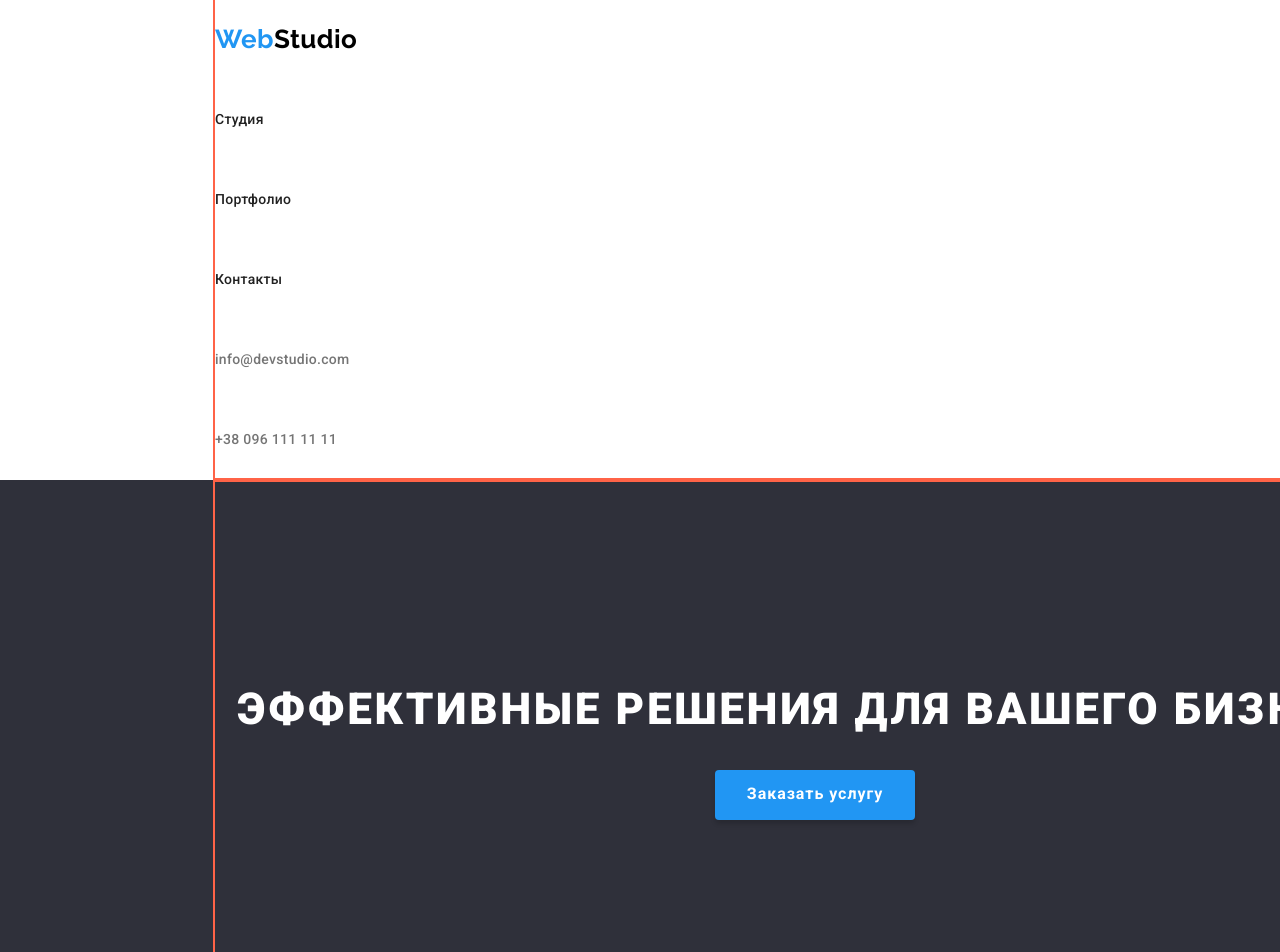
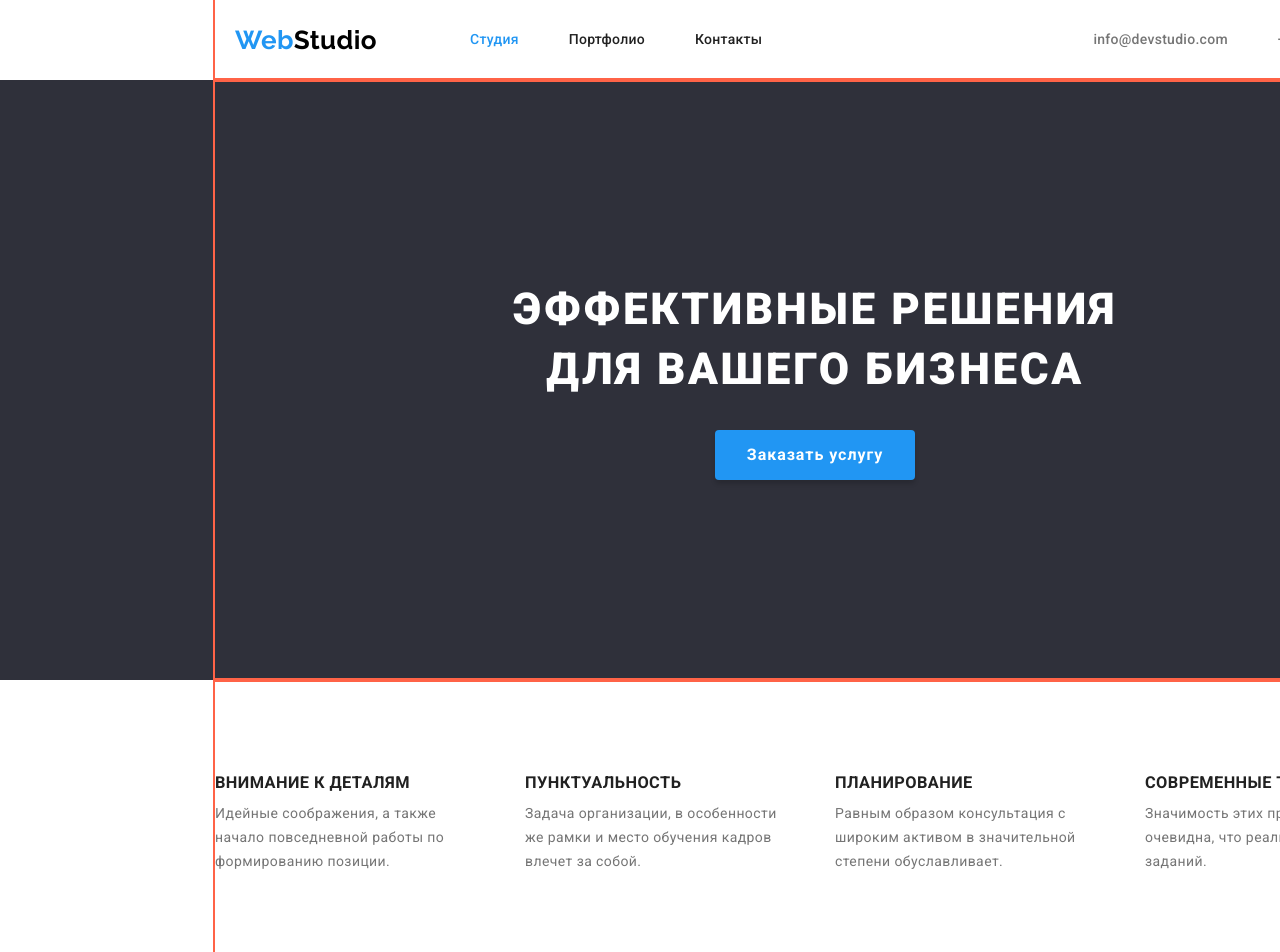
Before and after one commit to Grantoed/goit-markup-hw-03, a plain HTML site: page index.html in a window 1280 px wide. Shown: the top 952 px of the page. Drawn offline with nearby package versions, Linux system fonts and the light colour scheme.

Commit message:
флексбокс начат

```diff
--- a/css/styles.css
+++ b/css/styles.css
@@ -14,11 +14,12 @@
 }
 
 body {
+  background-color: var(--primary-bg-color);
+  color: var(--primary-text-color);
+
   font-family: "Roboto", sans-serif;
   font-size: 14px;
   letter-spacing: 0.03em;
-  background-color: var(--primary-bg-color);
-  color: var(--primary-text-color);
 }
 
 a {
@@ -33,6 +34,7 @@ p {
 ul {
   margin: 0px;
   padding: 0px;
+
   list-style: none;
 }
 
@@ -46,17 +48,33 @@ h6 {
   padding: 0px;
 }
 
+.container {
+  width: 1200px;
+  margin: 0 215px;
+  outline: 2px solid tomato;
+}
+
 /* Шапка */
+.main-nav {
+  display: flex;
+
+  align-items: center;
+}
+
+.header nav {
+  display: flex;
+
+  align-items: center;
+}
+
 .logo {
-  display: inline-block;
+  margin-left: 20px;
+  margin-right: 93px;
+
   font-family: "Raleway", sans-serif;
   font-weight: 700;
   font-size: 26px;
   line-height: 1.19;
-}
-
-.header .logo {
-  margin: 24px 0 25px 0;
 }
 
 .logo-web {
@@ -67,19 +85,29 @@ h6 {
   color: var(--logo-studio-primary);
 }
 
-.site-nav,
-.auth-nav {
+.site-nav {
+  display: flex;
+
   font-weight: 500;
   line-height: 1.14;
   letter-spacing: 0.02em;
 }
 
-.site-nav > li {
-  padding: 32px 0;
+.site-nav .item:not(:last-child) {
+  margin-right: 50px;
 }
 
 .site-nav .link {
+  display: block;
+
+  padding-top: 32px;
+  padding-bottom: 32px;
+
   color: var(--title-text-color);
+}
+
+.link.current {
+  color: var(--accent-color);
 }
 
 .site-nav .link:hover,
@@ -87,8 +115,18 @@ h6 {
   color: var(--accent-color);
 }
 
-.auth-nav > li {
-  padding: 32px 0;
+.auth-nav {
+  display: flex;
+
+  margin-left: 331px;
+
+  font-weight: 500;
+  line-height: 1.14;
+  letter-spacing: 0.02em;
+}
+
+.auth-nav .item:not(:last-child) {
+  margin-right: 50px;
 }
 .auth-nav .link {
   color: var(--primary-text-color);
@@ -101,9 +139,10 @@ h6 {
 
 /* Баннер */
 .hero {
+  text-align: center;
+
   background-color: var(--hero-bg-color);
   color: var(--primary-bg-color);
-  text-align: center;
 }
 
 .hero .container {
@@ -111,7 +150,12 @@ h6 {
 }
 
 .hero-title {
+  width: 700px;
+
+  margin-left: auto;
+  margin-right: auto;
   margin-bottom: 30px;
+
   font-weight: 900;
   font-size: 44px;
   line-height: 1.36;
@@ -120,31 +164,49 @@ h6 {
 }
 
 .hero-button {
-  font-family: inherit;
   width: 200px;
   height: 50px;
+
+  background-color: var(--accent-color);
+  color: var(--primary-bg-color);
+
+  font-family: inherit;
   font-weight: 700;
   font-size: 16px;
   line-height: 1.88;
   letter-spacing: 0.06em;
-  background-color: var(--accent-color);
-  color: var(--primary-bg-color);
-  cursor: pointer;
-  box-shadow: 0px 4px 4px rgba(0, 0, 0, 0.15);
+
   border-radius: 4px;
   border-color: transparent;
+  box-shadow: 0px 4px 4px rgba(0, 0, 0, 0.15);
+  cursor: pointer;
 }
 
 /* Особенности */
+.section .container {
+  padding: 94px 0;
+}
 .section-title.hidden {
   display: none;
 }
+
+.feature-list {
+  display: flex;
+  justify-content: space-between;
+}
+
+.feature-list .item {
+  width: 270px;
+}
+
 .feature-list .title {
+  margin-bottom: 10px;
+
+  color: var(--title-text-color);
+
   font-weight: 700;
   line-height: 1.14;
-  padding: 94px 0 10px 0;
   text-transform: uppercase;
-  color: var(--title-text-color);
 }
 
 .feature-list .text {
@@ -152,16 +214,14 @@ h6 {
 }
 
 /* Чем мы занимаемся */
-.section.examples {
-  margin-bottom: 94px;
-}
 .section-title {
+  color: var(--title-text-color);
+
   font-weight: 700;
   font-size: 36px;
   line-height: 1.16;
+  margin-bottom: 50px;
   text-align: center;
-  padding: 94px 0 50px 0;
-  color: var(--title-text-color);
 }
 
 /* Наша команда */
@@ -197,17 +257,20 @@ h6 {
 }
 
 .footer-nav > li {
+  margin-bottom: 9px;
+
   line-height: 1.71;
-  padding-bottom: 9px;
 }
 .footer-address {
+  color: var(--primary-bg-color);
+
   font-style: normal;
-  color: var(--primary-bg-color);
 }
 
 .footer-auth {
+  color: rgb(255, 255, 255, 0.6);
+
   font-style: normal;
-  color: rgb(255, 255, 255, 0.6);
 }
 
 .footer-auth:hover,
@@ -218,43 +281,52 @@ h6 {
 /* PORTFOLIO.HTML */
 .button {
   display: inline-block;
+
   min-width: 73px;
+
   padding: 6px 22px;
   margin: 94px 0 50px 0;
+  cursor: pointer;
+  border: transparent;
+  border-radius: 4px;
+
+  color: var(--title-text-color);
+
   font-weight: 500;
   font-size: 16px;
   line-height: 1.63;
-  color: var(--title-text-color);
-  cursor: pointer;
-  border: transparent;
-  border-radius: 4px;
 }
 
 .button:hover,
 .button:focus {
   background-color: var(--accent-color);
   color: var(--primary-bg-color);
+
   box-shadow: 0px 3px 1px rgba(0, 0, 0, 0.1), 0px 1px 2px rgba(0, 0, 0, 0.08),
     0px 2px 2px rgba(0, 0, 0, 0.12);
 }
 
+.portfolio-examples {
+  display: inline-block;
+}
+
 .portfolio-examples .title {
+  margin: 20px 0 4px 0;
+
+  color: var(--title-text-color);
+
   font-weight: 700;
   font-size: 18px;
   line-height: 2;
-  padding: 20px 0 4px 0;
+
   letter-spacing: 0.06em;
-  color: var(--title-text-color);
 }
 
 .portfolio-examples .text {
+  color: var(--primary-text-color);
+
+  margin-bottom: 50px;
+
   font-size: 16px;
   line-height: 1.88;
-  color: var(--primary-text-color);
 }
-
-.container {
-  width: 1200px;
-  margin: 0 215px;
-  outline: 2px solid tomato;
-}
--- a/index.html
+++ b/index.html
@@ -18,27 +18,31 @@
   <body>
     <!--Шапка сайта-->
     <header class="header">
-      <div class="container">
+      <div class="container main-nav">
         <nav>
-          <a href="./">
-            <span class="logo logo-web">Web</span
-            ><span class="logo logo-studio">Studio</span></a
+          <a class="logo" href="./">
+            <span class="logo-web">Web</span
+            ><span class="logo-studio">Studio</span></a
           >
 
-          <ul class="site-nav list">
-            <li><a href="./index.html" class="link">Студия</a></li>
-            <li><a href="./portfolio.html" class="link">Портфолио</a></li>
-            <li><a href="" class="link">Контакты</a></li>
+          <ul class="site-nav">
+            <li class="item">
+              <a href="./index.html" class="link current">Студия</a>
+            </li>
+            <li class="item">
+              <a href="./portfolio.html" class="link">Портфолио</a>
+            </li>
+            <li class="item"><a href="" class="link">Контакты</a></li>
           </ul>
         </nav>
 
-        <ul class="auth-nav list">
-          <li>
+        <ul class="auth-nav">
+          <li class="item">
             <a href="mailto:info@devstudio.com" class="link"
               >info@devstudio.com</a
             >
           </li>
-          <li>
+          <li class="item">
             <a href="tel:+380961111111" class="link">+38 096 111 11 11</a>
           </li>
         </ul>
@@ -55,32 +59,32 @@
       </section>
 
       <!--Особенности-->
-      <section class="section">
+      <section class="section specialities">
         <div class="container">
           <h2 class="section-title hidden">Наши преимущества</h2>
           <ul class="feature-list">
-            <li>
+            <li class="item">
               <h3 class="title">Внимание к деталям</h3>
               <p class="text">
                 Идейные соображения, а также начало повседневной работы по
                 формированию позиции.
               </p>
             </li>
-            <li>
+            <li class="item">
               <h3 class="title">Пунктуальность</h3>
               <p class="text">
                 Задача организации, в особенности же рамки и место обучения
                 кадров влечет за собой.
               </p>
             </li>
-            <li>
+            <li class="item">
               <h3 class="title">Планирование</h3>
               <p class="text">
                 Равным образом консультация с широким активом в значительной
                 степени обуславливает.
               </p>
             </li>
-            <li>
+            <li class="item">
               <h3 class="title">Современные технологии</h3>
               <p class="text">
                 Значимость этих проблем настолько очевидна, что реализация
```
Also changed, not shown: portfolio.html (+5 -3 lines).
